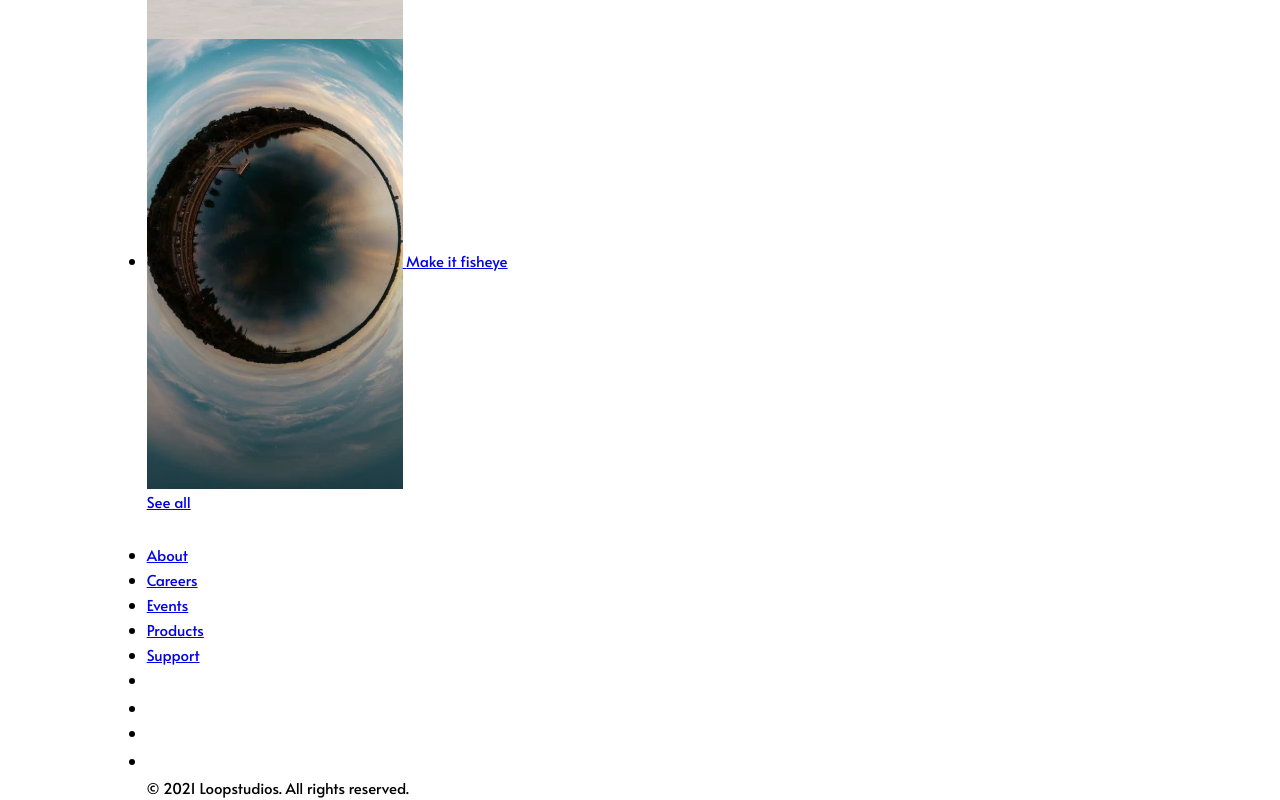
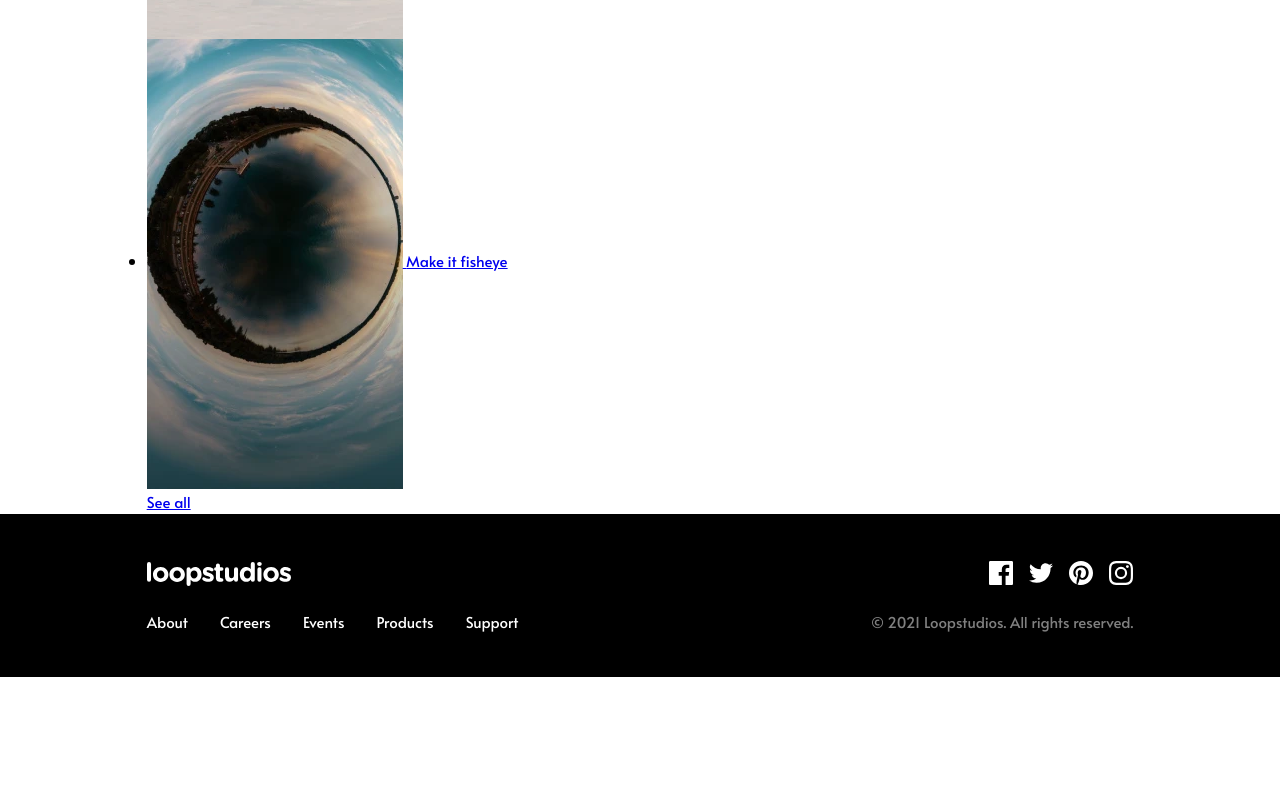
Before and after one commit to webdevbynight/loopstudios-landing-page-main, a website: page index.html in a window 1280 px wide. Shown: the part 3897-4697 px from the top of the page. After the commit the page ends 4574 px from the top, so only its background shows below. Drawn offline with Linux system fonts and the light colour scheme.

Commit message:
Style footer

```diff
--- a/sass/_variables.scss
+++ b/sass/_variables.scss
@@ -20,9 +20,22 @@
 
   // Sizes, gaps, margins, paddings
   --outer-inline-spacing: #{px2rem(24)};
+  --menu-block-padding: #{px2rem(10)};
+  --menu-link-hover-border-inline-size: #{px2rem(24)};
+  --menu-link-hover-border-block-size: #{px2rem(2)};
+  --footer-block-padding: #{px2rem(56)};
+  --footer-outer-gap: #{px2rem(14)};
+  --footer-inner-gap: #{px2rem(16)};
+  --footer-links-block-margin: #{px2rem(32)} #{px2rem(48)};
+  --footer-icons-inner-gap: #{px2rem(16)};
+  --footer-copyright-block-margin: #{px2rem(16)};
 
   @include css-media-queries($from-breakpoint: dynamic-outer-spacing) {
     --outer-size: calc(1110 / 1440 * 100vi);
     --outer-inline-spacing: calc((100vi - var(--outer-size)) / 2);
   }
+  @include css-media-queries($from-breakpoint: multicol-footer) {
+    --footer-block-padding: #{px2rem(44)} #{px2rem(33)};
+    --footer-inner-gap: #{px2rem(32)};
+  }
 }
--- /dev/null
+++ b/sass/footer/_footer.scss
@@ -0,0 +1,73 @@
+@charset "utf-8";
+@use "../base/mixins" as *;
+@use "../menu-link-hover/mixins" as mixins;
+
+/** @section Footer */
+#footer {
+  color: var(--secondary);
+  background: var(--secondary-background);
+  text-align: center;
+  padding-block: var(--footer-block-padding);
+  nav {
+    ul {
+      display: flex;
+      flex-direction: column;
+      gap: var(--footer-inner-gap);
+    }
+    + nav {
+      ul {
+        flex-direction: initial;
+        gap: var(--footer-icons-inner-gap);
+        justify-content: center;
+      }
+    }
+    &:first-of-type {
+      margin-block: var(--footer-links-block-margin);
+    }
+  }
+  ul {
+    list-style: none;
+  }
+  p {
+    color: var(--quaternary);
+    margin-block-start: var(--footer-copyright-block-margin);
+  }
+  a {
+    color: inherit;
+    text-decoration: none;
+  }
+  @include css-media-queries($from-breakpoint: multicol-footer) {
+    text-align: initial;
+    display: grid;
+    grid-template: repeat(2, auto) / repeat(2, 1fr);
+    grid-auto-flow: column;
+    gap: var(--footer-outer-gap);
+    nav {
+      ul {
+        flex-direction: initial;
+      }
+      + nav {
+        li {
+          display: inline-flex;
+        }
+      }
+      &:first-of-type {
+        margin-block: initial;
+      }
+    }
+    nav + nav,
+    p {
+      justify-self: end;
+      margin-block-start: initial;
+    }
+    a {
+      display: inline-block;
+      padding-block-end: var(--menu-block-padding);
+    }
+  }
+  @media (pointer: fine) {
+    a {
+      @include mixins.menu-link-hover;
+    }
+  }
+}
--- /dev/null
+++ b/sass/menu-link-hover/_mixins.scss
@@ -0,0 +1,22 @@
+@charset "utf-8";
+
+@mixin menu-link-hover {
+  position: relative;
+  &::before {
+    background: var(--primary-background);
+    inline-size: var(--menu-link-hover-border-inline-size);
+    block-size: var(--menu-link-hover-border-block-size);
+    position: absolute;
+    inset-inline-start: 50%;
+    inset-block-end: 0;
+    transform: translateX(-50%) scaleX(0);
+    transition: transform 150ms ease-in;
+    content: "";
+  }
+  &:hover,
+  &:focus {
+    &::before {
+      transform: translateX(-50%) scaleX(1);
+    }
+  }
+}
--- a/sass/styles.scss
+++ b/sass/styles.scss
@@ -11,7 +11,8 @@
 
 @use "./base/mixins" with (
   $media-queries-breakpoints: (
-    dynamic-outer-spacing: 500
+    dynamic-outer-spacing: 500,
+    multicol-footer: 983
   )
 );
 @use "./variables";
@@ -20,3 +21,4 @@
 @use "./typo/font-face";
 @use "./typo/typo";
 @use "./layout/layout";
+@use "./footer/footer";
```
Also changed, not shown: css/styles.css, 1 other file.
